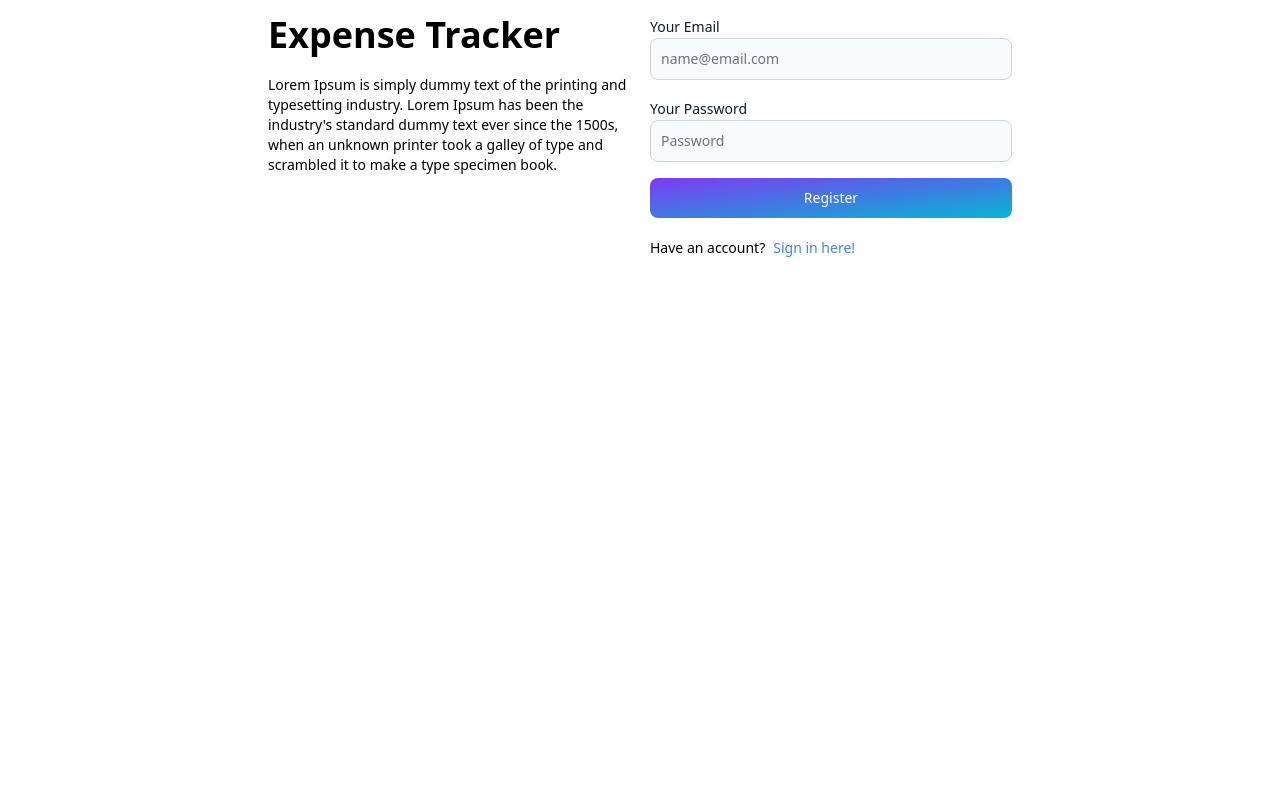
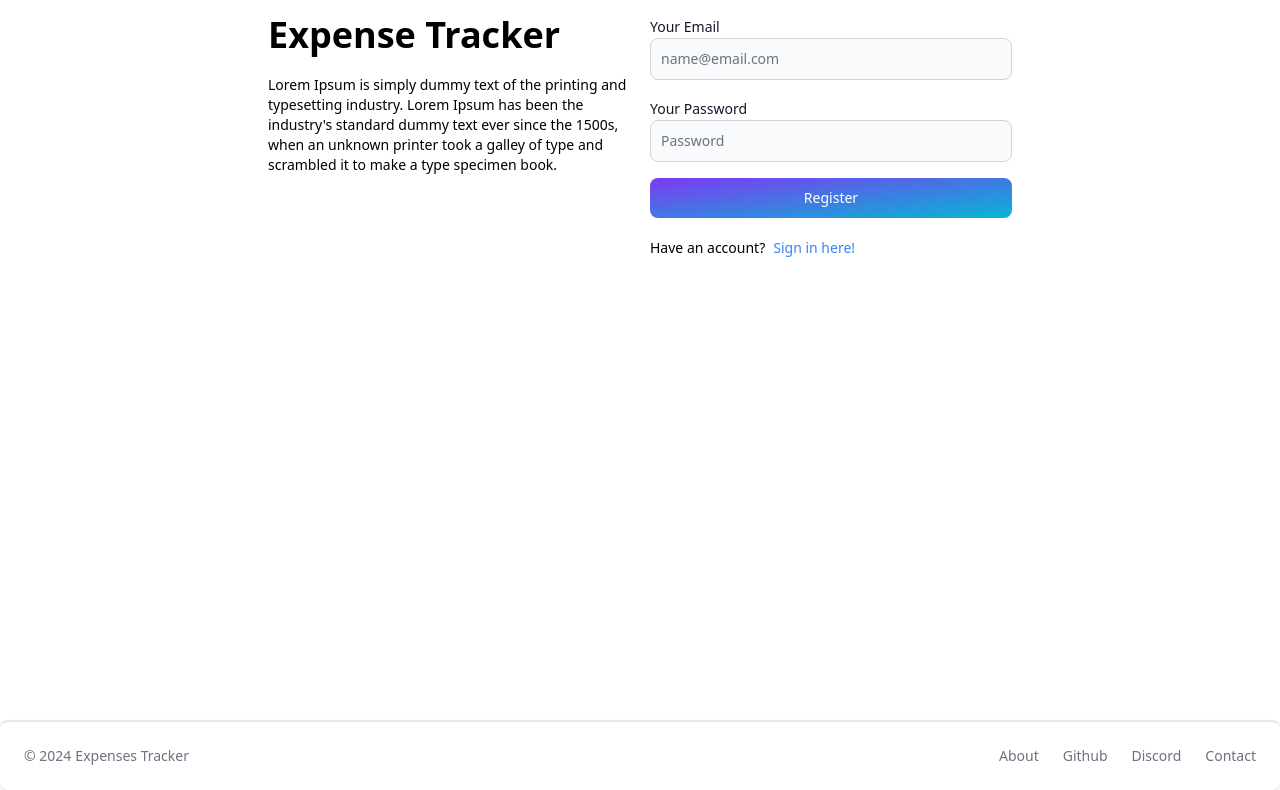
Before and after one commit to boyuda/expenses-tracker, a React (Vite) app in the folder client/: page /sign-up in a window 1280 px wide. Shown: the part 224-1014 px from the top of the page. Before the commit the page ends 944 px from the top, so only its background shows below. Built offline with nearby package versions, Linux system fonts and the light colour scheme.

Commit message:
created simple footer

```diff
--- a/client/src/App.tsx
+++ b/client/src/App.tsx
@@ -6,6 +6,7 @@ import Signin from './pages/Signin';
 import Signup from './pages/Signup';
 import Dashboard from './pages/Dashboard';
 import Header from './components/Header';
+import Footer from './components/Footer';
 
 // TODO: refactor into 6.4 createBrowserRouter
 const App: React.FC = () => (
@@ -18,6 +19,7 @@ const App: React.FC = () => (
       <Route path="/sign-up" element={<Signup />} />
       <Route path="/dashboard" element={<Dashboard />} />
     </Routes>
+    <Footer />
   </BrowserRouter>
 );
 
--- /dev/null
+++ b/client/src/components/Footer.tsx
@@ -0,0 +1,15 @@
+import { Footer } from 'flowbite-react';
+
+export default function FooterCom() {
+  return (
+    <Footer container className="border-t-2 ">
+      <Footer.Copyright href="#" by="Expenses Tracker" year={2024} />
+      <Footer.LinkGroup>
+        <Footer.Link href="/about">About</Footer.Link>
+        <Footer.Link href="#">Github</Footer.Link>
+        <Footer.Link href="#">Discord</Footer.Link>
+        <Footer.Link href="#">Contact</Footer.Link>
+      </Footer.LinkGroup>
+    </Footer>
+  );
+}
--- a/client/src/pages/Signup.tsx
+++ b/client/src/pages/Signup.tsx
@@ -1,7 +1,7 @@
 import { Alert, Button, Label, Spinner, TextInput } from 'flowbite-react';
 import { HiInformationCircle } from 'react-icons/hi';
 import { Link, useNavigate } from 'react-router-dom';
-import { useState } from 'react';
+import { Children, useState } from 'react';
 
 interface IUser {
   username: string;
```
